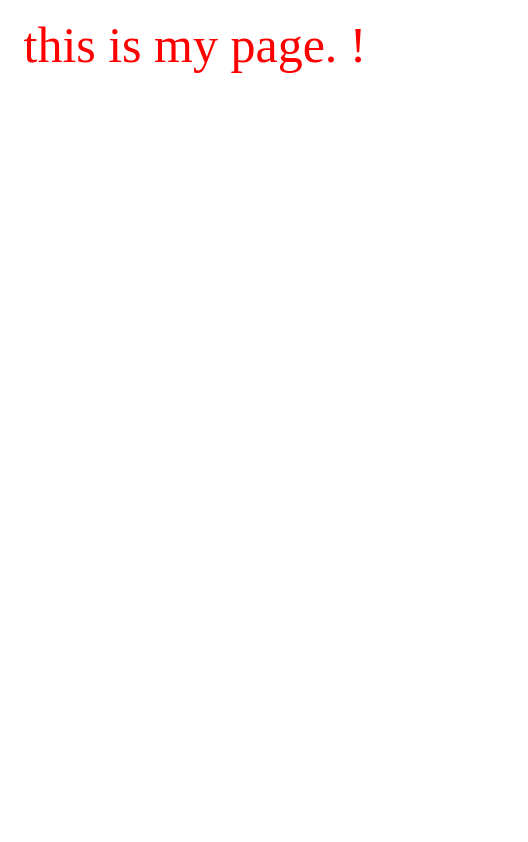
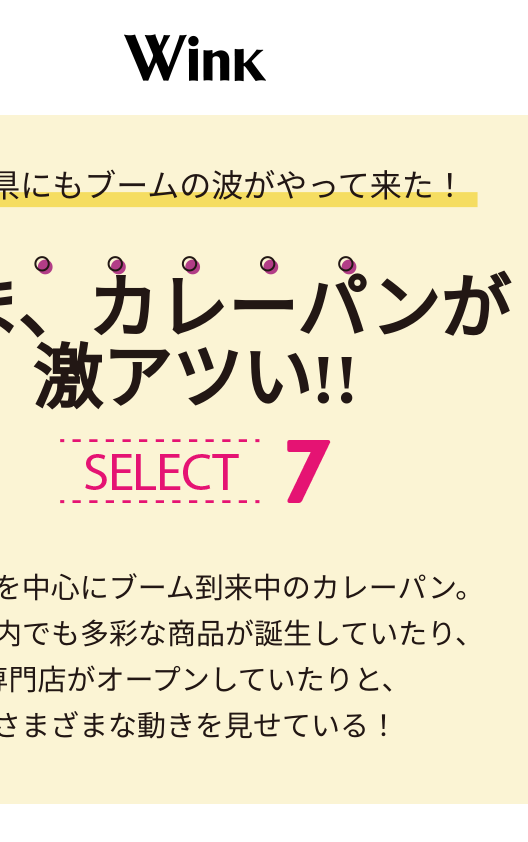
Before and after one commit to JohnAngeles024/line-version2, a plain HTML site: page index.html in a window 390 px wide. Shown: the whole page, 528 px wide, since content can reach past the window. Drawn offline with Linux system fonts and the light colour scheme.

Commit message:
updated html css

```diff
--- a/assets/scss/_main-contents.scss
+++ b/assets/scss/_main-contents.scss
@@ -1,6 +1,103 @@
-.description{
-color: red;
-font-size: 50px;
-text-align: center;
-margin: 20px;
+main {
+    display: flex;
+    justify-content: center;
 }
+
+.main {
+    width: 768px;
+
+    &__heading {
+        display: flex;
+        align-items: center;
+        justify-content: center;
+        height: 115px;
+    }
+}
+
+.banner {
+    display: flex;
+    flex-direction: column;
+
+    &__heading {
+        font-size: 11.198vw;
+        color: #221714;
+        text-align: center;
+        font-family: toppan-bunkyu-mincho-pr6n, serif;
+        font-style: normal;
+        font-weight: 900;
+    }
+
+    &__text {
+        font-size: 29px;
+        text-align: center;
+        line-height: 46px;
+        color: #221714;
+    }
+
+    &__img {
+        width: 271px;
+        height: 65px;
+        margin: auto;
+    }
+}
+
+
+@media only screen and (max-width: 768px) {
+
+
+    .banner {
+        background-color: #fbf4d4;
+        padding: 55px 0;
+
+        &__heading {
+            font-size: 70px;
+            color: #221714;
+            text-align: center;
+            font-family: Kozuka Gothic Pr6N;
+            font-style: normal;
+            font-weight: 900;
+            margin-bottom: 24px;
+
+            &--sub {
+                font-size: 32px;
+                color: #221714;
+                text-align: center;
+                margin: 0 0 48px 0;
+                background-image: url("../img/_パス_.png");
+                background-repeat: no-repeat;
+                background-position: center bottom;
+                height: 38px;
+            }
+        }
+
+        &__wrapper {
+            width: 665px;
+            margin: auto;
+            display: flex;
+            flex-direction: column;
+        }
+
+        &__img {
+            &-select {
+                width: 271px;
+                height: 65px;
+                margin: auto;
+                padding-bottom: 61px;
+            }
+
+            &-dot {
+                width: 323px;
+                margin: auto;
+            }
+
+        }
+
+        &__text {
+            font-size: 29px;
+            text-align: center;
+            line-height: 46px;
+            color: #221714;
+        }
+
+    }
+}
--- a/index.html
+++ b/index.html
@@ -1,5 +1,6 @@
 <!DOCTYPE html>
 <html lang="en">
+
 <head>
     <meta charset="UTF-8">
     <meta http-equiv="X-UA-Compatible" content="IE=edge">
@@ -7,7 +8,26 @@
     <title>line version2</title>
     <link rel="stylesheet" href="./assets/css/style.css">
 </head>
+
 <body>
-    <p class="description">this is my page. !  </p>
+    <main>
+        <section class="main">
+            <h1 class="main__heading"><img src="./assets/img/_グループ_.png" alt=""></h1>
+            <section class="banner">
+                <div class="banner__wrapper">
+                    <p class="banner__heading--sub">わが県にもブームの波がやって来た！</p>
+                    <img class="banner__img-dot" src="./assets/img/dotted-line.png" alt="">
+                    <h2 class="banner__heading">いま、カレーパンが<br>激アツい!!</h2>
+                    <img class="banner__img-select" src="./assets/img/select.png" alt="">
+                    <p class="banner__text">首都圏を中心にブーム到来中のカレーパン。<br>
+                        広島県内でも多彩な商品が誕生していたり、<br>
+                        専門店がオープンしていたりと、<br>
+                        さまざまな動きを見せている！</p>
+                </div>
+            </section>
+        </section>
+    </main>
+
 </body>
+
 </html>
```
Also changed, not shown: assets/css/style.css, assets/img/Rectangle1.png (added), assets/img/_グループ_.png (added), assets/img/_パス_.png (added), assets/img/dotted-line.png (added), assets/img/select.png (added), 1 other file.
